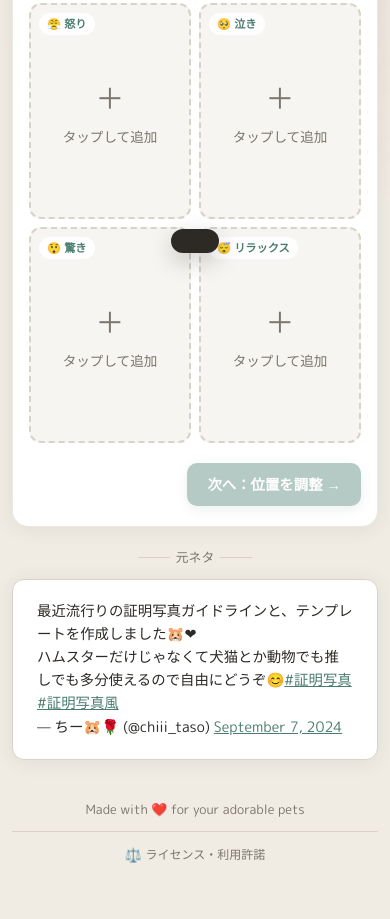
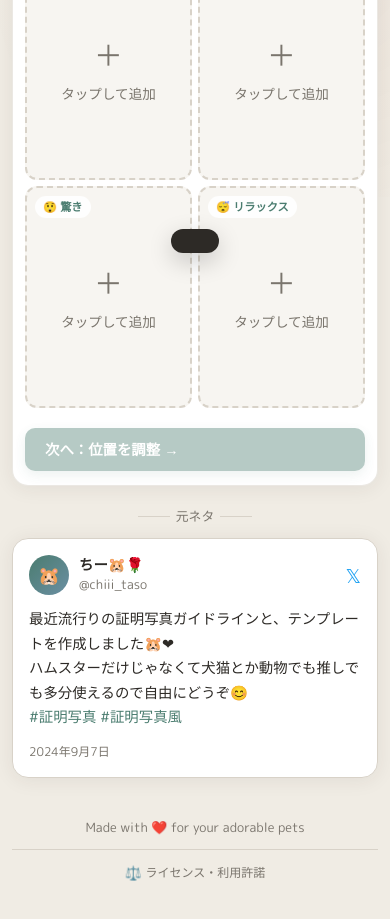
Before and after one commit to m-masaki72/IdPhotoGenerator, a website: page index.html in a window 390 px wide. Shown: the part 647-1566 px from the top of the page. Drawn offline with Linux system fonts and the light colour scheme; a web font is replaced by a local one.

Commit message:
モバイルレスポンシブ強化＆ツイート埋め込み修正
- 400px/600pxブレークポイントでの細かいレイアウト調整
- ツイート埋め込みをTwitter widgetから静的カードに変更（COEP対応）
- widgets.js読み込みを削除

Co-Authored-By: Claude Sonnet 4.6 <noreply@anthropic.com>

```diff
--- a/index.html
+++ b/index.html
@@ -131,13 +131,22 @@
 
   <div class="inspiration">
     <p class="inspo-label">元ネタ</p>
-    <div class="tweet-embed">
-      <blockquote class="twitter-tweet" data-lang="ja" data-dnt="true">
-        <p lang="ja" dir="ltr">最近流行りの証明写真ガイドラインと、テンプレートを作成しました🐹❤<br>ハムスターだけじゃなくて犬猫とか動物でも推しでも多分使えるので自由にどうぞ😊<a href="https://twitter.com/hashtag/%E8%A8%BC%E6%98%8E%E5%86%99%E7%9C%9F?src=hash">#証明写真</a> <a href="https://twitter.com/hashtag/%E8%A8%BC%E6%98%8E%E5%86%99%E7%9C%9F%E9%A2%A8?src=hash">#証明写真風</a></p>
-        &mdash; ちー🐹🌹 (@chiii_taso)
-        <a href="https://x.com/chiii_taso/status/1832432940330184914">September 7, 2024</a>
-      </blockquote>
-    </div>
+    <a class="tweet-card" href="https://x.com/chiii_taso/status/1832432940330184914" target="_blank" rel="noopener">
+      <div class="tweet-card-header">
+        <div class="tweet-card-avatar">🐹</div>
+        <div>
+          <div class="tweet-card-name">ちー🐹🌹</div>
+          <div class="tweet-card-handle">@chiii_taso</div>
+        </div>
+        <div class="tweet-card-logo">𝕏</div>
+      </div>
+      <div class="tweet-card-body">
+        最近流行りの証明写真ガイドラインと、テンプレートを作成しました🐹❤<br>
+        ハムスターだけじゃなくて犬猫とか動物でも推しでも多分使えるので自由にどうぞ😊<br>
+        <span style="color:var(--accent)">#証明写真 #証明写真風</span>
+      </div>
+      <div class="tweet-card-footer">2024年9月7日</div>
+    </a>
   </div>
 
   <footer>
@@ -207,6 +216,5 @@
 <div class="toast" id="toast"></div>
 
 <script type="module" src="app.js"></script>
-<script async src="https://platform.twitter.com/widgets.js" charset="utf-8"></script>
 </body>
 </html>
--- a/style.css
+++ b/style.css
@@ -320,7 +320,7 @@ input[type="color"]{
 /* Hidden */
 .hidden{display:none!important}
 
-/* Inspiration tweet */
+/* Inspiration */
 .inspiration{
   text-align:center;margin-bottom:8px;
 }
@@ -332,23 +332,31 @@ input[type="color"]{
 .inspiration .inspo-label::after{
   content:'';display:block;width:32px;height:1px;background:var(--border);
 }
-.tweet-embed{
+
+/* Tweet card (static) */
+.tweet-card{
   max-width:500px;margin:0 auto;
+  background:var(--card);border:1px solid var(--border);
+  border-radius:16px;padding:20px 24px;
+  text-align:left;box-shadow:var(--shadow);
+  text-decoration:none;color:inherit;
+  display:block;transition:box-shadow .2s;
 }
-/* Fallback: style the blockquote nicely before Twitter JS loads */
-.tweet-embed blockquote.twitter-tweet{
-  background:var(--card);border:1px solid var(--border);
-  border-radius:12px;padding:20px 24px;
-  font-size:.9rem;line-height:1.6;color:var(--text);
-  text-align:left;margin:0 auto;
-  box-shadow:var(--shadow);
+.tweet-card:hover{box-shadow:0 4px 24px rgba(45,42,38,.14)}
+.tweet-card-header{
+  display:flex;align-items:center;gap:10px;margin-bottom:12px;
 }
-.tweet-embed blockquote.twitter-tweet a{
-  color:var(--accent);
+.tweet-card-avatar{
+  width:40px;height:40px;border-radius:50%;
+  background:linear-gradient(135deg,var(--accent),var(--accent3));
+  display:flex;align-items:center;justify-content:center;
+  font-size:1.1rem;flex-shrink:0;
 }
-/* Hide fallback once Twitter widget renders its iframe */
-.tweet-embed .twitter-tweet-rendered+blockquote,
-.tweet-embed iframe+blockquote{display:none}
+.tweet-card-name{font-weight:700;font-size:.9rem;line-height:1.3}
+.tweet-card-handle{font-size:.8rem;color:var(--text-sub)}
+.tweet-card-logo{margin-left:auto;font-size:1.2rem;color:#1da1f2}
+.tweet-card-body{font-size:.9rem;line-height:1.7;color:var(--text);margin-bottom:12px}
+.tweet-card-footer{font-size:.75rem;color:var(--text-sub)}
 
 /* Footer */
 footer{
@@ -383,10 +391,27 @@ footer a:hover{text-decoration:underline}
 /* Responsive */
 @media(max-width:600px){
   .container{padding:16px 12px 40px}
-  header{padding:28px 0 24px}
-  .section{padding:20px 16px}
+  header{padding:28px 0 20px}
+  header::before{font-size:36px}
+  .section{padding:18px 14px}
+  .section-title{font-size:1rem}
   .upload-grid{gap:8px}
+  .controls-row{gap:8px}
+  .control-group select,
+  .control-group input[type="color"]{font-size:.8rem;padding:6px 10px}
   .editor-panel{padding:20px 16px}
+  .editor-canvas-wrap{aspect-ratio:3/4;max-height:52vw}
   .result-actions{flex-direction:column}
   .result-actions .btn{width:100%;justify-content:center}
+  .tweet-card{padding:16px}
+  .steps{margin:20px 0 16px}
 }
+
+@media(max-width:400px){
+  .upload-grid{grid-template-columns:repeat(2,1fr);gap:6px}
+  .btn-lg{padding:12px 20px;font-size:.9rem}
+  .section{padding:14px 12px}
+  .controls-row{flex-direction:column;align-items:stretch}
+  .control-group{flex-direction:row;align-items:center;justify-content:space-between}
+  .control-group label{min-width:60px}
+}
```
